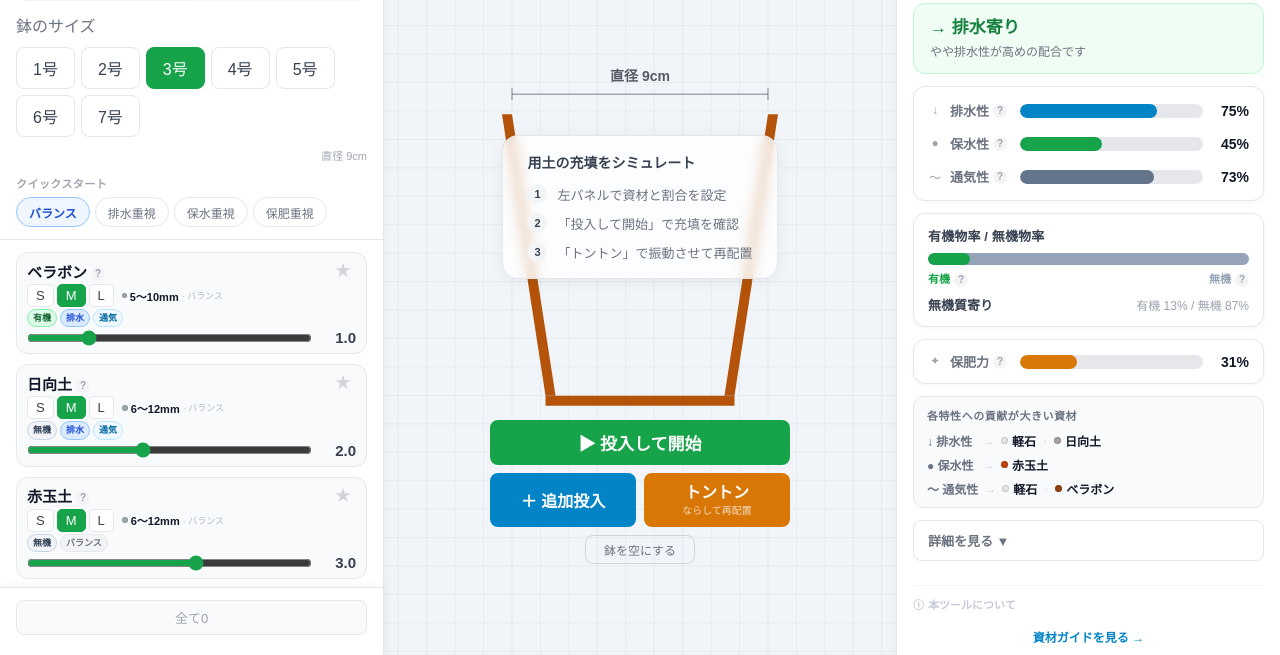
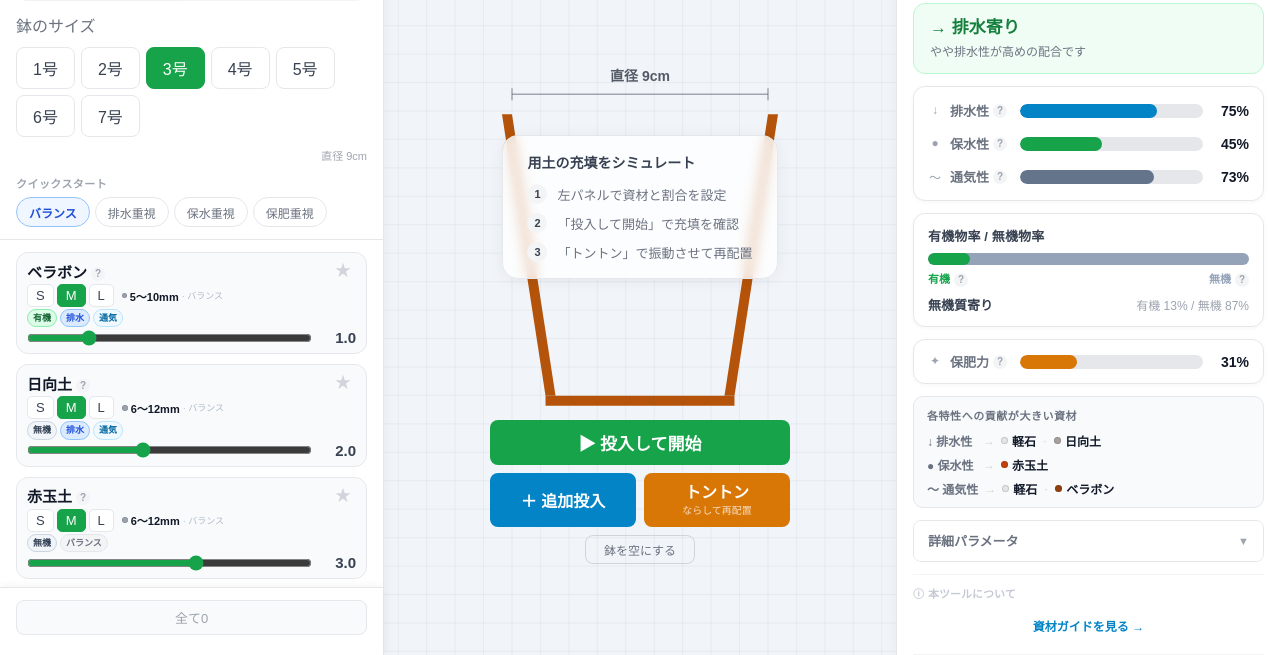
Before and after one commit to xerisx/soilMixSimulator, a plain HTML site: page index.html in a window 1280 px wide. Shown: the part 145-800 px from the top of the page. Drawn offline with nearby package versions, Linux system fonts and the light colour scheme; animation ran at ten frames a second.

Commit message:
詳細パラメータアコーディオンのUI改善・右パネルスクロール修正
- 詳細パラメータの見出しとアコーディオントリガーを一体化（1行ヘッダー構成）
- ラッパーdivで外周ボーダーを一元管理し、開閉時の枠線の断裂を解消
- 右パネルのflex子要素にflex-shrink:0を追加してスクロールが正常動作するよう修正

Co-Authored-By: Claude Sonnet 4.6 <noreply@anthropic.com>

```diff
--- a/index.html
+++ b/index.html
@@ -184,12 +184,13 @@
     <div id="influence-block" hidden></div>
 
     <!-- 詳細パラメータ（アコーディオン） -->
+    <div class="detail-accordion">
     <button id="detail-toggle" class="detail-toggle-btn" aria-expanded="false">
-      詳細を見る ▼
+      <span class="detail-toggle-label">詳細パラメータ</span>
+      <span class="detail-toggle-chevron">▼</span>
     </button>
     <div id="detail-panel" class="detail-panel" aria-hidden="true">
       <div class="detail-inner">
-        <h3 class="detail-title">詳細パラメータ</h3>
 
         <div class="detail-bar-row">
           <span class="detail-label">空隙率<span class="tip-icon" data-tip="用土の中の隙間の多さです。高いほど空気や水が通りやすくなります。">?</span></span>
@@ -228,6 +229,7 @@
         </div>
       </div>
     </div>
+    </div><!-- /.detail-accordion -->
 
     <!-- 免責文言（折りたたみ） -->
     <details id="disclaimer-wrap">
--- a/main.js
+++ b/main.js
@@ -890,7 +890,7 @@ const detailToggle = document.getElementById('detail-toggle');
 const detailPanel  = document.getElementById('detail-panel');
 detailToggle.addEventListener('click', () => {
   const isOpen = detailPanel.classList.toggle('open');
-  detailToggle.textContent = isOpen ? '詳細を隠す ▲' : '詳細を見る ▼';
+  detailToggle.querySelector('.detail-toggle-chevron').textContent = isOpen ? '▲' : '▼';
   detailToggle.setAttribute('aria-expanded', String(isOpen));
   detailPanel.setAttribute('aria-hidden', String(!isOpen));
   if (isOpen) {
--- a/style.css
+++ b/style.css
@@ -410,14 +410,15 @@ canvas {
     width: 30vw;
     background: #FFFFFF;
     border-left: 1px solid #E5E7EB;
-    padding: 20px 16px 20px;
+    padding: 20px 16px 24px;
     overflow-y: auto;
     z-index: 100;
     box-shadow: -2px 0 12px rgba(0,0,0,0.04);
   }
-  #right-panel::-webkit-scrollbar       { width: 3px; }
+  #right-panel > * { flex-shrink: 0; }
+  #right-panel::-webkit-scrollbar       { width: 4px; }
   #right-panel::-webkit-scrollbar-track { background: transparent; }
-  #right-panel::-webkit-scrollbar-thumb { background: #D1D5DB; border-radius: 2px; }
+  #right-panel::-webkit-scrollbar-thumb { background: #CBD5E1; border-radius: 2px; }
 
   #sec-pot     { flex-direction: column; align-items: flex-start; gap: 10px; }
   .tab-content { gap: 16px; }
@@ -847,24 +848,46 @@ canvas {
 }
 
 /* ── 詳細パラメータ アコーディオン ── */
+.detail-accordion {
+  border: 1px solid #E5E7EB;
+  border-radius: 8px;
+  overflow: hidden;
+}
+
 .detail-toggle-btn {
   width: 100%;
   padding: 10px 14px;
   background: #FFFFFF;
-  border: 1px solid #E5E7EB;
-  border-radius: 8px;
+  border: none;
+  border-bottom: 1px solid transparent;
   font-size: 13px;
   font-weight: 600;
   color: #6B7280;
   font-family: sans-serif;
   cursor: pointer;
-  text-align: left;
-  transition: background 0.15s, color 0.15s;
+  display: flex;
+  align-items: center;
+  justify-content: space-between;
+  transition: background 0.15s, color 0.15s, border-color 0.15s;
 }
 
 .detail-toggle-btn:hover {
   background: #F9FAFB;
   color: #374151;
+}
+
+.detail-toggle-btn[aria-expanded="true"] {
+  border-bottom-color: #E5E7EB;
+}
+
+.detail-toggle-label {
+  font-size: 13px;
+  font-weight: 600;
+}
+
+.detail-toggle-chevron {
+  font-size: 11px;
+  color: #9CA3AF;
 }
 
 .detail-panel {
@@ -879,22 +902,10 @@ canvas {
 
 .detail-inner {
   background: #FFFFFF;
-  border: 1px solid #E5E7EB;
-  border-radius: 8px;
   padding: 14px;
   display: flex;
   flex-direction: column;
   gap: 12px;
-  margin-top: 4px;
-}
-
-.detail-title {
-  font-size: 12px;
-  font-weight: 700;
-  color: #9CA3AF;
-  font-family: sans-serif;
-  letter-spacing: 0.05em;
-  text-transform: uppercase;
 }
 
 .detail-bar-row {
```
